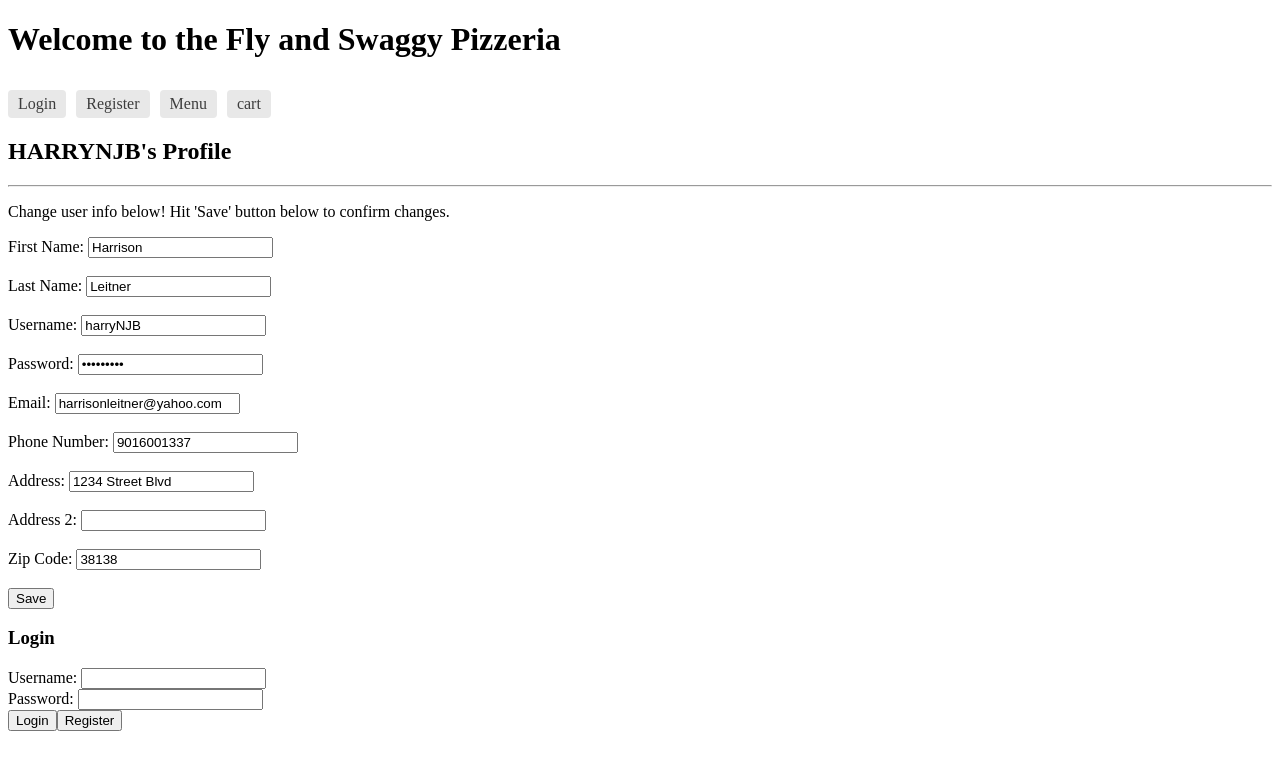
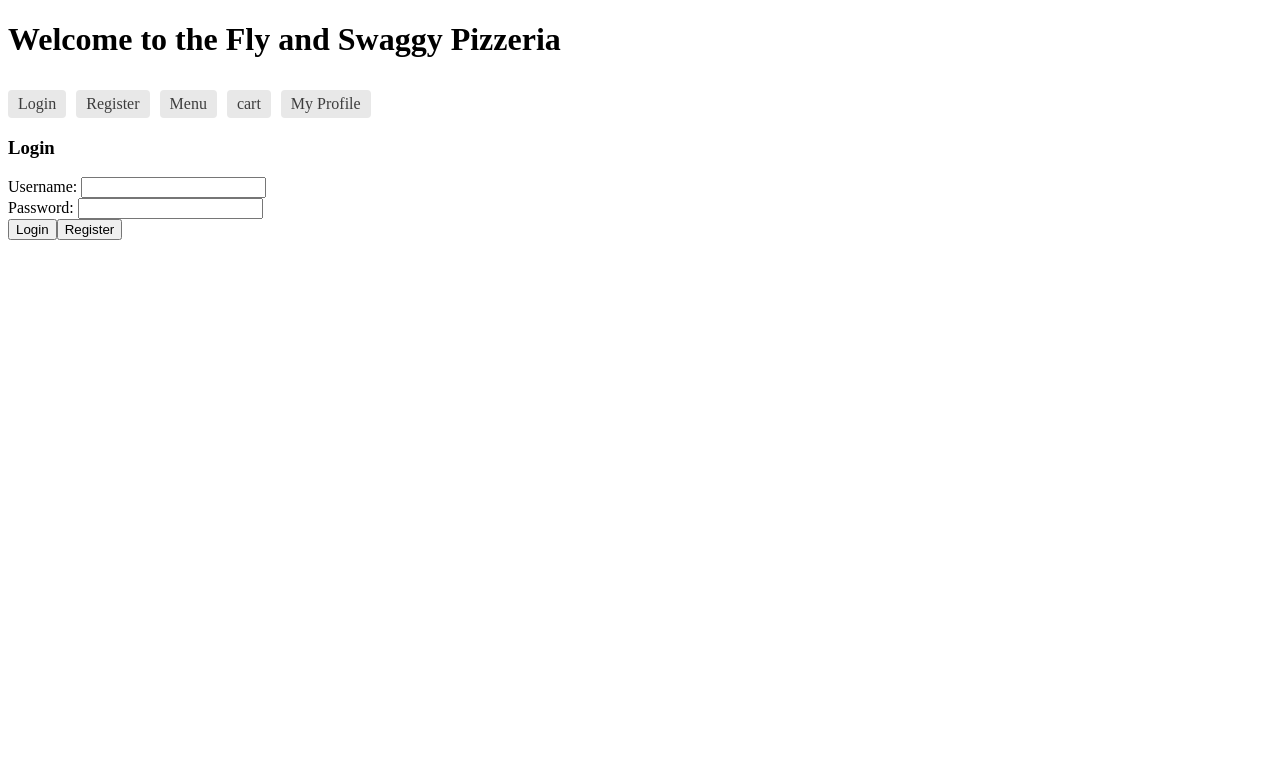
Before and after one commit to 220926-Java-Angular-NG/Fly-Swaggy-Pizzerria-FrontEnd, an Angular app in the folder pizzerria/: page /login in a window 1280 px wide. Shown: the top 770 px of the page. Built offline with nearby package versions, Linux system fonts and the light colour scheme.

Commit message:
updated functionality of user profile

```diff
--- a/pizzerria/src/app/app.component.html
+++ b/pizzerria/src/app/app.component.html
@@ -4,6 +4,6 @@
     <a routerLink="/register">Register</a>
     <a routerLink="/menu">Menu</a>
     <a routerLink="/cart">cart</a>
+    <a routerLink="/myProfile">My Profile</a>
 </nav>
-<app-user-profile></app-user-profile>
 <router-outlet></router-outlet>
--- a/pizzerria/src/app/components/user-profile/user-profile.component.html
+++ b/pizzerria/src/app/components/user-profile/user-profile.component.html
@@ -38,7 +38,7 @@
             <br>
             <br>
             <label for="address2">Address 2: </label>
-            <input id="address2" type="text" [(ngModel)]="user.address2" formControlName="address2" required>
+            <input id="address2" type="text" [(ngModel)]="user.address2" formControlName="address2">
             <br>
             <br>
             <label for="zipCode">Zip Code: </label>
--- a/pizzerria/src/app/components/user-profile/user-profile.component.ts
+++ b/pizzerria/src/app/components/user-profile/user-profile.component.ts
@@ -2,7 +2,6 @@ import { Component, Input, OnInit } from '@angular/core';
 import { FormBuilder, FormControl, FormGroup, Validators } from '@angular/forms';
 
 import { MessagesService } from 'src/app/services/messages.service';
-import { UserProfileService } from 'src/app/services/user-profile.service';
 import { UserService } from 'src/app/services/user.service';
 import { Demo } from '../models/demo-user';
 import { User } from '../models/user';
--- a/pizzerria/src/app/services/user.service.ts
+++ b/pizzerria/src/app/services/user.service.ts
@@ -9,7 +9,7 @@ import { MessagesService } from './messages.service';
 })
 export class UserService {
 
-  private loginURL = 'http://localhost:8080/api/';
+  private loginURL = 'http://localhost:8080/';
   private httpOptions = {
     headers: new HttpHeaders(
       {
@@ -23,7 +23,7 @@ export class UserService {
   login(credentials: string): Observable<User> {
 
 
-   return this.http.post<User>(`${this.loginURL}/users/login`, credentials, this.httpOptions)
+   return this.http.post<User>(`${this.loginURL}users/login`, credentials, this.httpOptions)
    .pipe(
       tap( (loggedUser: User) => localStorage.setItem("token", `${loggedUser.username}`)),
       catchError(this.handleError<User>('login'))
@@ -55,7 +55,7 @@ export class UserService {
 
   public updateUser(user: User): Observable <any> {
 
-    return this.http.put(`${this.loginURL}/users/{userId}/profile`, user, this.httpOptions)
+    return this.http.put(`${this.loginURL}users/{userId}/profile`, user, this.httpOptions)
     .pipe(tap(_ => this.log(`Updated user with username: ${user.username}`)),
     catchError(this.handleError<any>(`updateUser`)));
   }
--- a/pizzerria/src/app/services/userProfileService/user-profile.service.ts
+++ b/pizzerria/src/app/services/userProfileService/user-profile.service.ts
@@ -6,4 +6,7 @@ import { Injectable } from '@angular/core';
 export class UserProfileService {
 
   constructor() { }
+
+
+
 }
```
